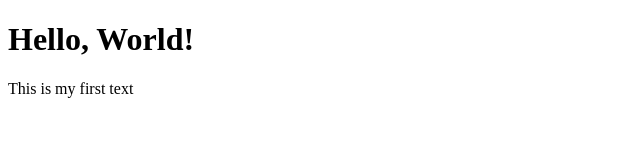
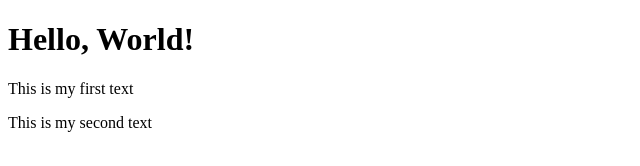
Before and after one commit to Rachel5803/tring_conflict, a plain HTML site: page index.html in a window 1280 px wide. Shown: the whole page, without its empty margins (0-640 px from the left). Drawn offline with Linux system fonts and the light colour scheme.

Commit message:
update index.html text

```diff
--- a/index.html
+++ b/index.html
@@ -9,5 +9,6 @@
 <body>
     <h1 id="msg"></h1>
     <p>This is my first text</p>
+    <p>This is my second text</p>
 </body>
 </html>
```
